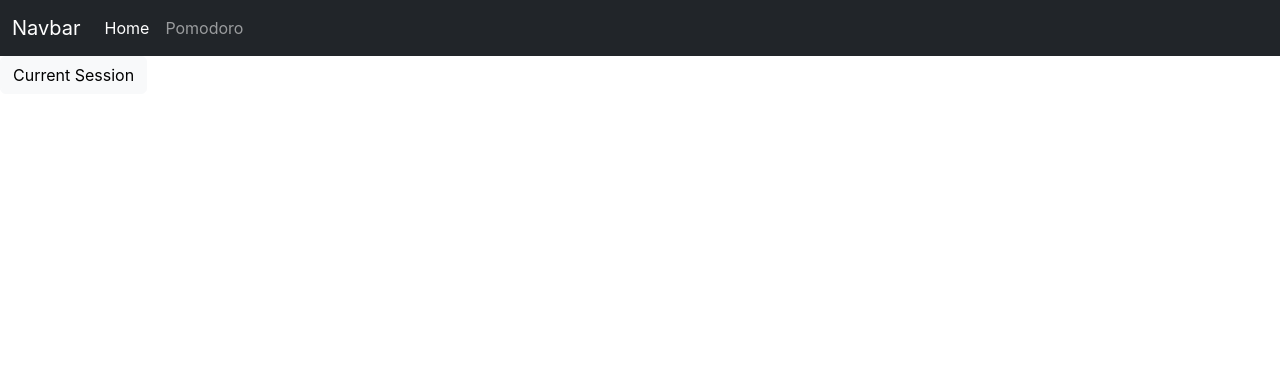
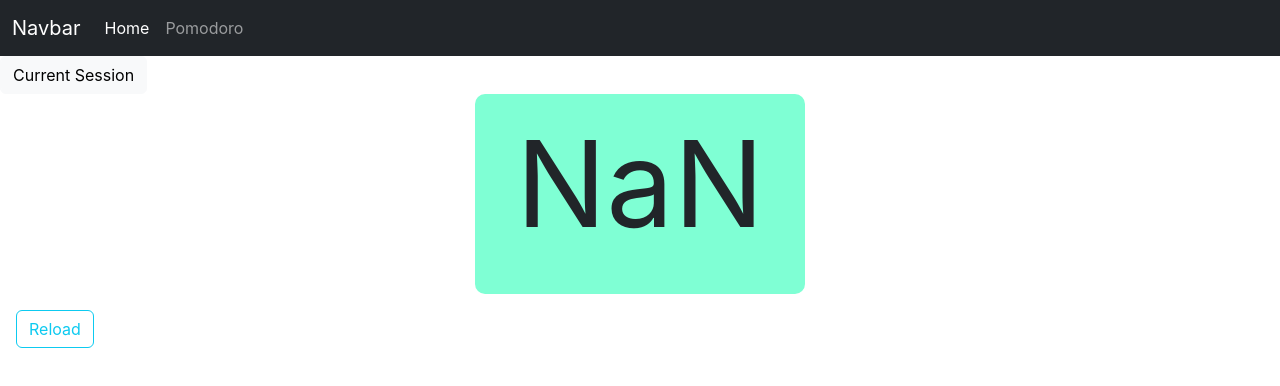
Before and after one commit to PJiyush/A-Productivity-App, a React (Create React App) app: page / in a window 1280 px wide. Shown: the top 386 px of the page. Built offline with nearby package versions, Linux system fonts and the light colour scheme.

Commit message:
Created a chart component and integrated it with localStorge

```diff
--- a/src/App.js
+++ b/src/App.js
@@ -1,12 +1,15 @@
+import { useState } from 'react';
 import './App.css';
+import Chart from './Components/Chart';
 import Navbar from './Components/Navbar';
 
 
 function App() {
+  const [totaltime, setTotaltime] = useState(0)
   return (
     <>
     <Navbar/>
-
+    <Chart time={totaltime}/>
     </>
   );
 }
--- /dev/null
+++ b/src/Components/Chart.js
@@ -0,0 +1,20 @@
+import React, { useEffect, useState } from 'react'
+
+function Chart() {
+    const [totaltime, setTotaltime] = useState(0)
+    useEffect(()=>{
+        setTotaltime((totaltime)=>totaltime+parseInt(localStorage.getItem("yourTime")) )
+        return ()=>setTotaltime(0)
+    })
+    const reloadBtn=()=>{
+        setTotaltime(localStorage.getItem("yourTime"))
+    }
+  return (
+    <>
+    <div className='container ml-5'>{totaltime}</div>
+    <button type="button" className="btn btn-outline-info m-3" id='btn-reload' onClick={reloadBtn}>Reload</button>
+    </>
+  )
+}
+
+export default Chart
--- a/src/Components/Clock.js
+++ b/src/Components/Clock.js
@@ -5,6 +5,7 @@ function Clock() {
     const [seconds, setSeconds] = useState(0)
     const [mins, setMins] = useState(0)
     const [stop, setStop] = useState(true)
+
 
     const startTimer = () => {
         setStop(false)
@@ -14,6 +15,8 @@ function Clock() {
     }
 
     const resetTimer=()=>{
+        var prevValue=localStorage.getItem("yourTime")
+        localStorage.setItem("yourTime",String(parseInt(prevValue)+mins))
         setSeconds(0)
         setMins(0)
         setStop(true)
```
